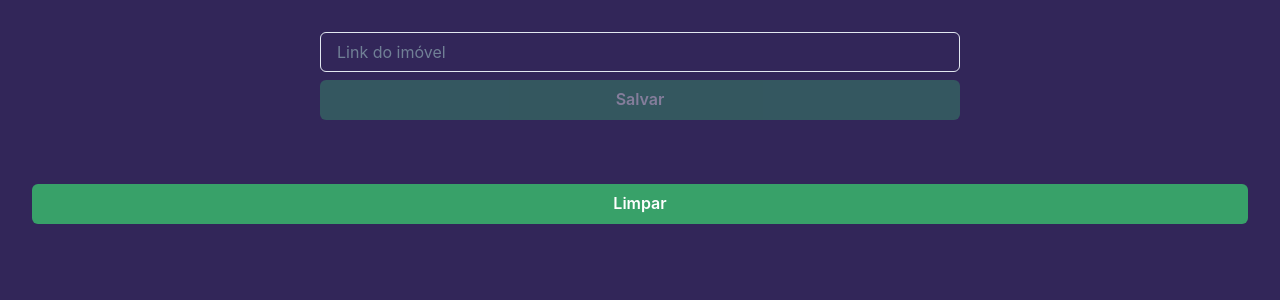
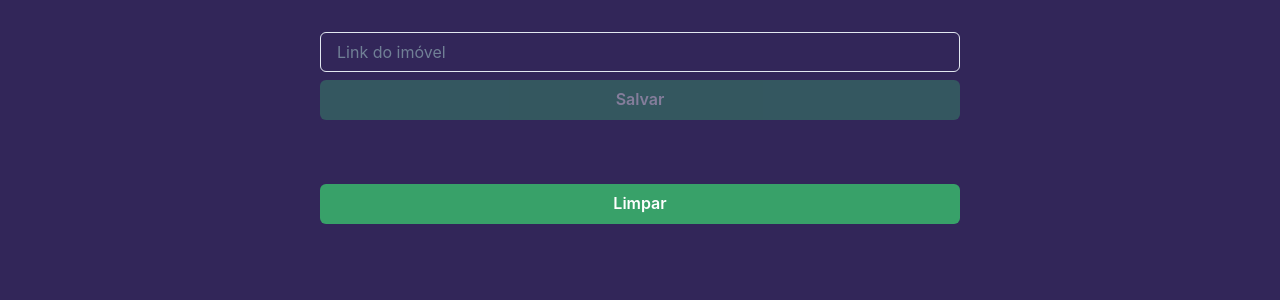
Before and after one commit to fischerafael/zap-scraper, a Next.js app: page / in a window 1280 px wide. Shown: the top 300 px of the page. Built offline with nearby package versions, Linux system fonts and the light colour scheme.

Commit message:
feat: formatting configuration

```diff
--- a/src/pages/add/index.tsx
+++ b/src/pages/add/index.tsx
@@ -59,13 +59,18 @@ export const PageAdd = () => {
       </VStack>
 
       {result.price && (
-        <VStack w="full" align="flex-start" spacing="0">
+        <VStack maxW="container.sm" w="full" align="flex-start" spacing="0">
           <Text fontSize="xs">Preço do Imóvel</Text>
           <Text>R$ {result.price}</Text>
         </VStack>
       )}
 
-      <Button w="full" colorScheme="green" onClick={handleClean}>
+      <Button
+        maxW="container.sm"
+        w="full"
+        colorScheme="green"
+        onClick={handleClean}
+      >
         Limpar
       </Button>
     </VStack>
```
